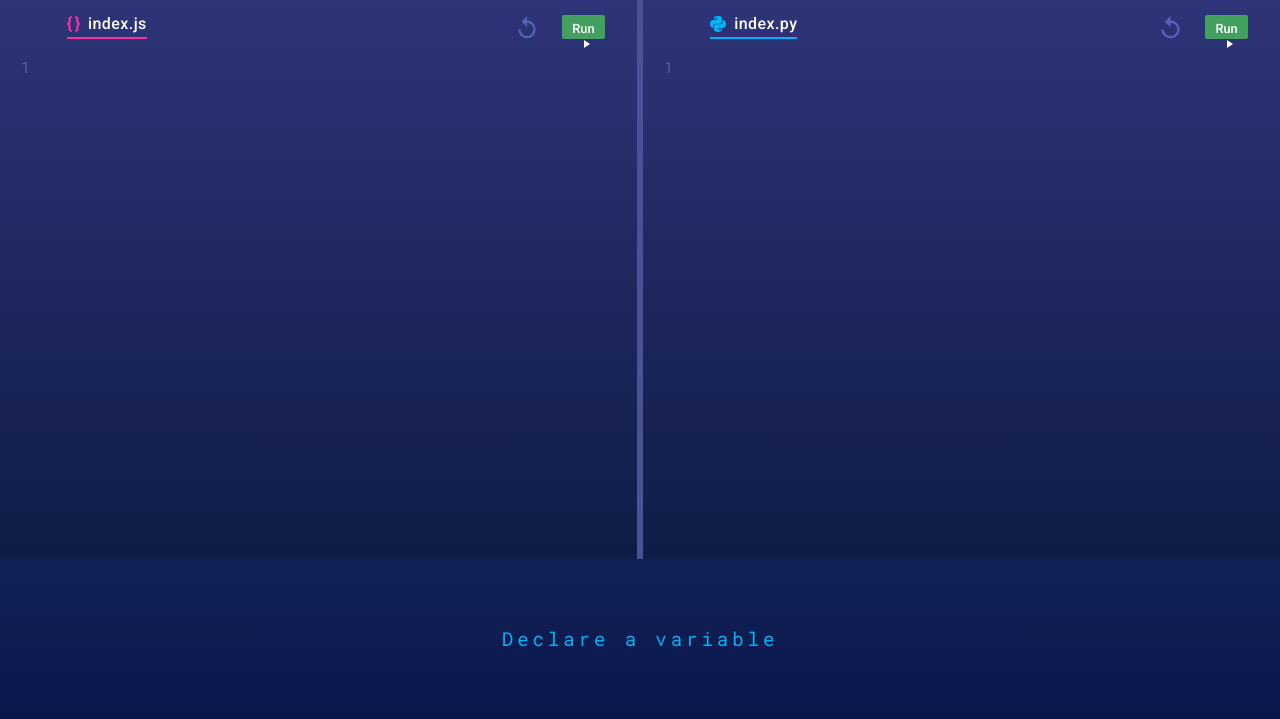
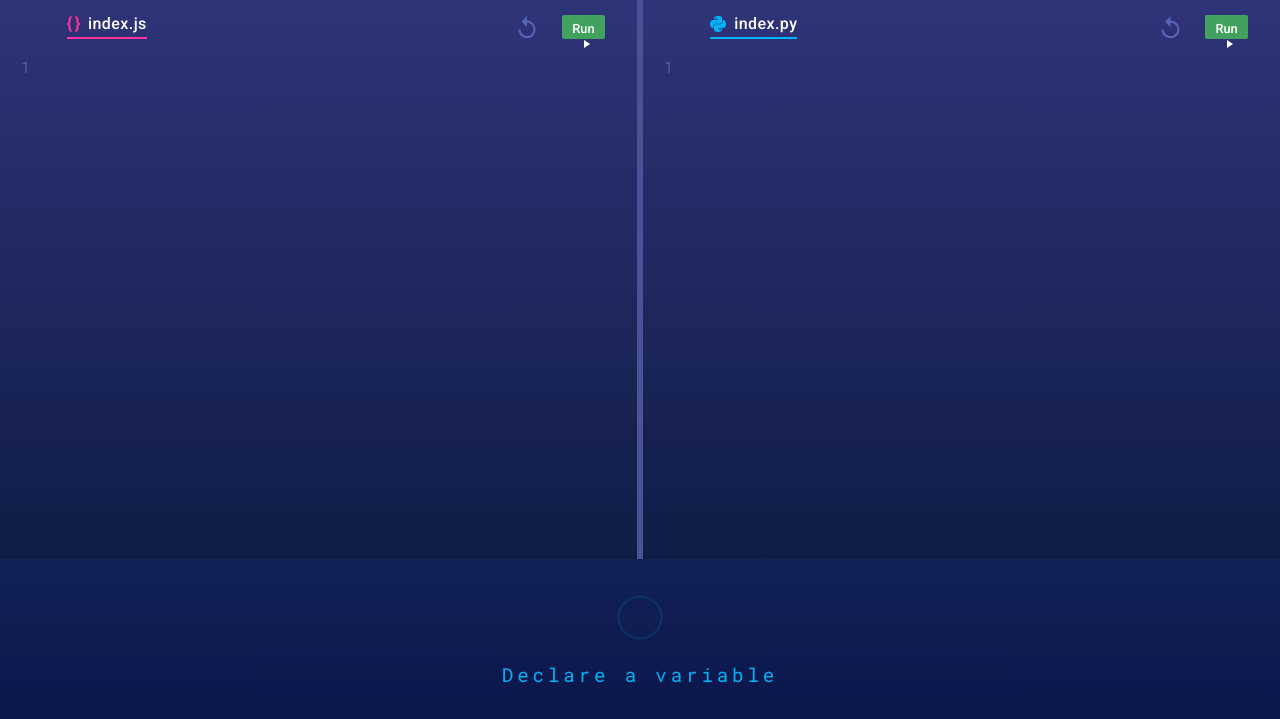
Before and after one commit to teamsudocode/dexter, a PHP site: page /editor.html in a window 1280 px wide. Shown: the part 81-800 px from the top of the page. Run offline with PHP 8.4, Linux system fonts and the light colour scheme; some libraries are stand-ins or nearby versions.

Commit message:
loader add

```diff
--- a/editor.html
+++ b/editor.html
@@ -42,6 +42,7 @@
             </div>
         </div>
         <div class="preview">
+            <div class="Loader"></div>
             <div id="text">Declare a variable</div>
         </div>
     </div>
@@ -51,4 +52,3 @@
 <meta name="viewport" content="width=device-width, initial-scale=1.0">
 <link rel="stylesheet" href="styles/editor.css">
 <script src="https://cdnjs.cloudflare.com/ajax/libs/jquery/3.2.1/jquery.min.js"></script>
-<script src="js/index.js"></script>
--- a/styles/editor.css
+++ b/styles/editor.css
@@ -104,6 +104,7 @@
     display: flex;
     justify-content: center;
     align-items: center;
+    flex-direction: column;
     background-image: linear-gradient(-180deg, #122256 0%, #0B164B 100%); }
     .container .preview div {
       font-family: 'Roboto Mono';
@@ -111,5 +112,48 @@
       letter-spacing: 0.2em;
       color: #00B2F7;
       position: relative; }
+    .container .preview .Loader {
+      position: relative;
+      display: flex;
+      align-items: center;
+      justify-content: center;
+      width: 100%;
+      max-width: 3rem;
+      margin-top: 1.5rem;
+      margin-bottom: 3rem; }
+      .container .preview .Loader:before, .container .preview .Loader:after {
+        content: "";
+        position: absolute;
+        border-radius: 50%;
+        animation-duration: 1.8s;
+        animation-iteration-count: infinite;
+        animation-timing-function: ease-in-out;
+        filter: drop-shadow(0 0 0.08889rem rgba(0, 208, 250, 0.75)); }
+      .container .preview .Loader:before {
+        width: 100%;
+        padding-bottom: 100%;
+        box-shadow: inset 0 0 0 0.2rem #00D0FA;
+        animation-name: pulsA; }
+      .container .preview .Loader:after {
+        width: calc(100% - 0.2rem*2);
+        padding-bottom: calc(100% - 0.2rem*2);
+        box-shadow: 0 0 0 0 #00D0FA;
+        animation-name: pulsB; }
+@keyframes pulsA {
+  0% {
+    box-shadow: inset 0 0 0 0.2rem #00D0FA;
+    opacity: 1; }
+  50%,
+            100% {
+    box-shadow: inset 0 0 0 0 #00D0FA;
+    opacity: 0; } }
+@keyframes pulsB {
+  0%,
+            50% {
+    box-shadow: 0 0 0 0 #00D0FA;
+    opacity: 0; }
+  100% {
+    box-shadow: 0 0 0 0.2rem #00D0FA;
+    opacity: 1; } }
 
 /*# sourceMappingURL=editor.css.map */
```
